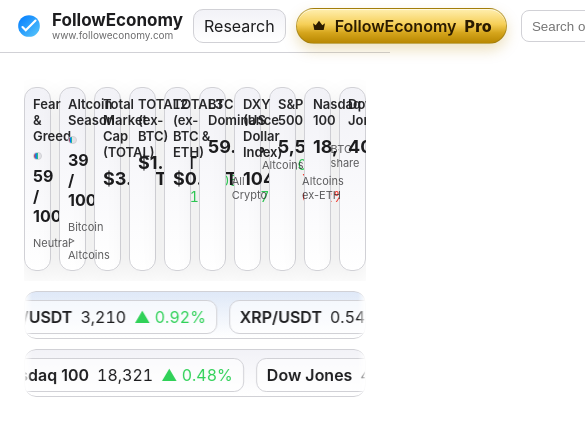
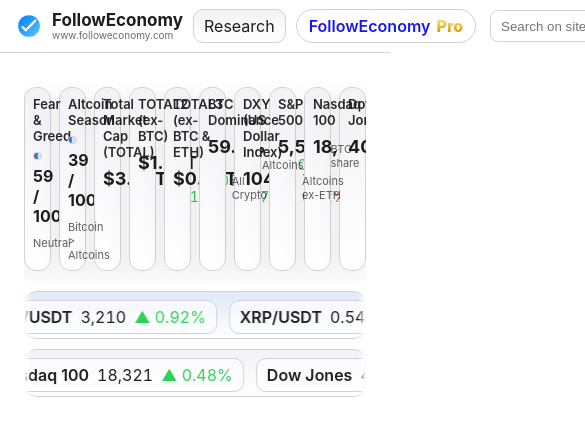
Before and after one commit to chelo35/followeconomy, a Next.js app: page / in a window 390 px wide. Shown: the top 436 px of the page, 585 px wide, since content can reach past the window. Built offline with nearby package versions, Linux system fonts and the light colour scheme.

Commit message:
Revert "feat: Gold Pro CTA in header + /pro pricing page (Free, Pro, Pro+)"
This reverts commit f2d4007e25a1836b2a6a88d28e390f7b5306c0ff.

```diff
--- a/src/app/globals.css
+++ b/src/app/globals.css
@@ -185,7 +185,7 @@
 /* Sağ kontrol grubu — YAN YANA ve kompakt */
 .topbar-right{ display:flex; align-items:center; gap:8px; }
 
-/* --- Pro area --- */
+/* --- Pro alanı (Research + Pro rozeti) --- */
 .pro-slot{ display:flex; align-items:center; gap:10px; margin-right:6px; }
 .pro-link{
   padding:6px 10px; border-radius:10px; text-decoration:none;
@@ -201,34 +201,28 @@
 }
 .dark .pro-link:hover { border-color: var(--border-dark); }
 
-/* Gold CTA button */
-.pro-cta{
-  display:inline-flex; align-items:center; gap:8px;
-  padding:7px 14px; border-radius:9999px; text-decoration:none;
-  border:1px solid rgba(145,116,15,.55);
-  color:#2b1b00;
-  background: linear-gradient(180deg,#ffefb0,#f6cf57 45%,#d5a51c 70%,#b88700);
-  box-shadow:
-    inset 0 1px 0 rgba(255,255,255,.6),
-    0 6px 14px rgba(184,135,0,.25);
-  transition: transform .12s ease, box-shadow .12s ease;
+/* Pro badge */
+.pro-badge{
+  display:inline-flex; align-items:center; gap:6px;
+  padding:6px 12px; border-radius:9999px; text-decoration:none;
+  border:1px solid var(--border-light);
+  background: rgba(255,255,255,.75);
+  box-shadow: inset 0 0 0 1px rgba(255,255,255,.25);
 }
-.pro-cta svg{
-  color: #2b1b00;
+.dark .pro-badge{
+  border-color: var(--border-dark);
+  background: rgba(255,255,255,.08);
+  box-shadow: inset 0 0 0 1px rgba(255,255,255,.06);
 }
-.pro-cta span{ font-weight:600; }
-.pro-cta strong{
-  letter-spacing:.3px; font-weight:800;
+.pro-brand{ font-weight:600; opacity:.9; }
+
+/* Altın renkli "Pro" metni */
+.pro-gold{
+  font-weight:800;
+  background: linear-gradient(180deg, #ffe79a, #f3c543 40%, #d7a81e 70%, #b58900);
+  -webkit-background-clip: text;
+  -webkit-text-fill-color: transparent;
 }
-.dark .pro-cta{ color:#1b1200; }
-
-.pro-cta:hover{
-  transform: translateY(-1px);
-  box-shadow:
-    inset 0 1px 0 rgba(255,255,255,.7),
-    0 10px 20px rgba(184,135,0,.35);
-}
-.pro-cta:active{ transform: translateY(0); }
 .search{
   height:32px; width:170px; min-width:150px; border-radius:8px;
   border:1px solid var(--border-light); background: rgba(255,255,255,.7); padding: 0 10px;
@@ -355,93 +349,6 @@
 
 .spacer { height: 40vh; }
 
-/* ---- Pricing ---- */
-.pricing-hero{
-  text-align:center; margin: 24px 0 10px;
-}
-.pricing-hero h1{ font-size: 34px; margin: 0 0 6px; }
-.pricing-hero p {
-  font-size: 16px;
-  opacity: 0.8;
-  max-width: 600px;
-  margin: 0 auto;
-}
-.gold{
-  background: linear-gradient(180deg,#ffefb0,#f6cf57 45%,#d5a51c 70%,#b88700);
-  -webkit-background-clip:text; -webkit-text-fill-color:transparent;
-}
-
-.pricing-grid{
-  display:grid; gap:14px; margin-top: 12px;
-  grid-template-columns: repeat(3, minmax(0,1fr));
-}
-@media (max-width: 980px){
-  .pricing-grid{ grid-template-columns: 1fr; }
-}
-
-.pricing-card{
-  position:relative;
-  border:1px solid var(--border-light);
-  border-radius:16px; padding:16px;
-  background: linear-gradient(180deg, var(--surface-light), #fff);
-  box-shadow: 0 10px 26px rgba(0,0,0,.08);
-}
-.dark .pricing-card{
-  border-color: var(--border-dark);
-  background: linear-gradient(180deg, var(--surface-dark), #2b2e33);
-  box-shadow: 0 12px 28px rgba(0,0,0,.35);
-}
-
-.pricing-card.is-popular {
-  border-color: rgba(212, 175, 55, 0.5);
-  box-shadow: 0 12px 28px rgba(212, 175, 55, 0.15);
-}
-.dark .pricing-card.is-popular {
-  box-shadow: 0 12px 28px rgba(212, 175, 55, 0.25);
-}
-
-.pricing-card .popular{
-  position:absolute; top:12px; right:12px;
-  font-size:12px; padding:4px 8px; border-radius:9999px;
-  background: rgba(255,215,0,.15);
-  border:1px solid rgba(145,116,15,.35);
-  color: var(--text-light);
-}
-.dark .pricing-card .popular{
-  color: var(--text-dark);
-}
-
-.pricing-head{ display:flex; align-items:end; justify-content:space-between; margin-bottom: 12px; }
-.pricing-head h3{ margin:0; font-size:18px; }
-.price{ display:flex; align-items:baseline; gap:4px; }
-.price .amount{ font-size:28px; font-weight:800; }
-.price .period{ opacity:.7; }
-
-.features{ list-style:none; padding:0; margin:12px 0 16px; display:grid; gap:8px; }
-.features li::before{ content:'✓'; margin-right:8px; opacity:.8; }
-
-.pricing-cta{
-  display:inline-block; text-align:center;
-  width:100%; padding:10px 12px; border-radius:10px;
-  border:1px solid var(--border-light);
-  background: linear-gradient(180deg, var(--surface-light), #fff);
-  text-decoration:none;
-  color: var(--text-light);
-  font-weight: 600;
-}
-.dark .pricing-cta{
-  border-color: var(--border-dark);
-  background: linear-gradient(180deg, var(--surface-dark), #2b2e33);
-  color: var(--text-dark);
-}
-
-.gold-btn{
-  color:#2b1b00;
-  border-color: rgba(145,116,15,.55);
-  background: linear-gradient(180deg,#ffefb0,#f6cf57 45%,#d5a51c 70%,#b88700);
-  box-shadow: inset 0 1px 0 rgba(255,255,255,.6), 0 8px 18px rgba(184,135,0,.28);
-}
-
 @media (max-width: 900px) {
   .mainnav { display:none; } /* mobilde nav'ı sade tutalım; ileride hamburger ekleriz */
 }
--- a/src/app/pro/page.tsx
+++ /dev/null
@@ -1,82 +0,0 @@
-export const metadata = { title: 'FollowEconomy Pro — Plans' };
-
-type Plan = {
-  name: string;
-  price: string;
-  period: string;
-  highlight?: boolean;
-  features: string[];
-  cta: { href: string; label: string };
-};
-
-const plans: Plan[] = [
-  {
-    name: 'Free',
-    price: '$0',
-    period: '/mo',
-    features: [
-      'Real-time tickers & news',
-      'Basic watchlist',
-      'Light/Dark theme',
-    ],
-    cta: { href: '/signup', label: 'Get Started' },
-  },
-  {
-    name: 'Pro',
-    price: '$19',
-    period: '/mo',
-    highlight: true,
-    features: [
-      'AI Insights & alerts',
-      'On-chain dashboards',
-      'Research notes (Pro)',
-      'Ad-free experience',
-      'Priority support',
-    ],
-    cta: { href: '/checkout/pro', label: 'Start Pro' },
-  },
-  {
-    name: 'Pro+',
-    price: '$39',
-    period: '/mo',
-    features: [
-      'Everything in Pro',
-      'Advanced signal bots',
-      'API access (coming soon)',
-      'Early features',
-    ],
-    cta: { href: '/checkout/pro-plus', label: 'Choose Pro+' },
-  },
-];
-
-export default function ProPage() {
-  return (
-    <main className="container">
-      <section className="pricing-hero">
-        <h1>FollowEconomy <span className="gold">Pro</span></h1>
-        <p>Deeper research, smarter alerts, on-chain analytics — all in one place.</p>
-      </section>
-
-      <section className="pricing-grid" aria-label="Plans">
-        {plans.map((p) => (
-          <article key={p.name} className={`pricing-card ${p.highlight ? 'is-popular' : ''}`}>
-            {p.highlight && <div className="popular">Most Popular</div>}
-            <header className="pricing-head">
-              <h3>{p.name}</h3>
-              <div className="price">
-                <span className="amount">{p.price}</span>
-                <span className="period">{p.period}</span>
-              </div>
-            </header>
-            <ul className="features">
-              {p.features.map((f) => <li key={f}>{f}</li>)}
-            </ul>
-            <a className={`pricing-cta ${p.highlight ? 'gold-btn' : ''}`} href={p.cta.href}>
-              {p.cta.label}
-            </a>
-          </article>
-        ))}
-      </section>
-    </main>
-  );
-}
--- a/src/components/TopHeader.tsx
+++ b/src/components/TopHeader.tsx
@@ -44,17 +44,12 @@
 
         {/* Right controls */}
         <div className="topbar-right">
-          {/* >>> Pro alanı */}
+          {/* >>> Kalpli alan: Research + Pro */}
           <div className="pro-slot">
             <a href="/research" className="pro-link">Research</a>
-
-            {/* New: Gold CTA */}
-            <a href="/pro" className="pro-cta" title="FollowEconomy Pro">
-              <svg width="16" height="16" viewBox="0 0 24 24" aria-hidden="true">
-                <path d="M3 8l4 3 5-7 5 7 4-3-2 10H5L3 8z" fill="currentColor"/>
-              </svg>
-              <span>FollowEconomy</span>
-              <strong>Pro</strong>
+            <a href="/pro" className="pro-badge" title="FollowEconomy Pro">
+              <span className="pro-brand">FollowEconomy</span>
+              <strong className="pro-gold">Pro</strong>
             </a>
           </div>
 
```
